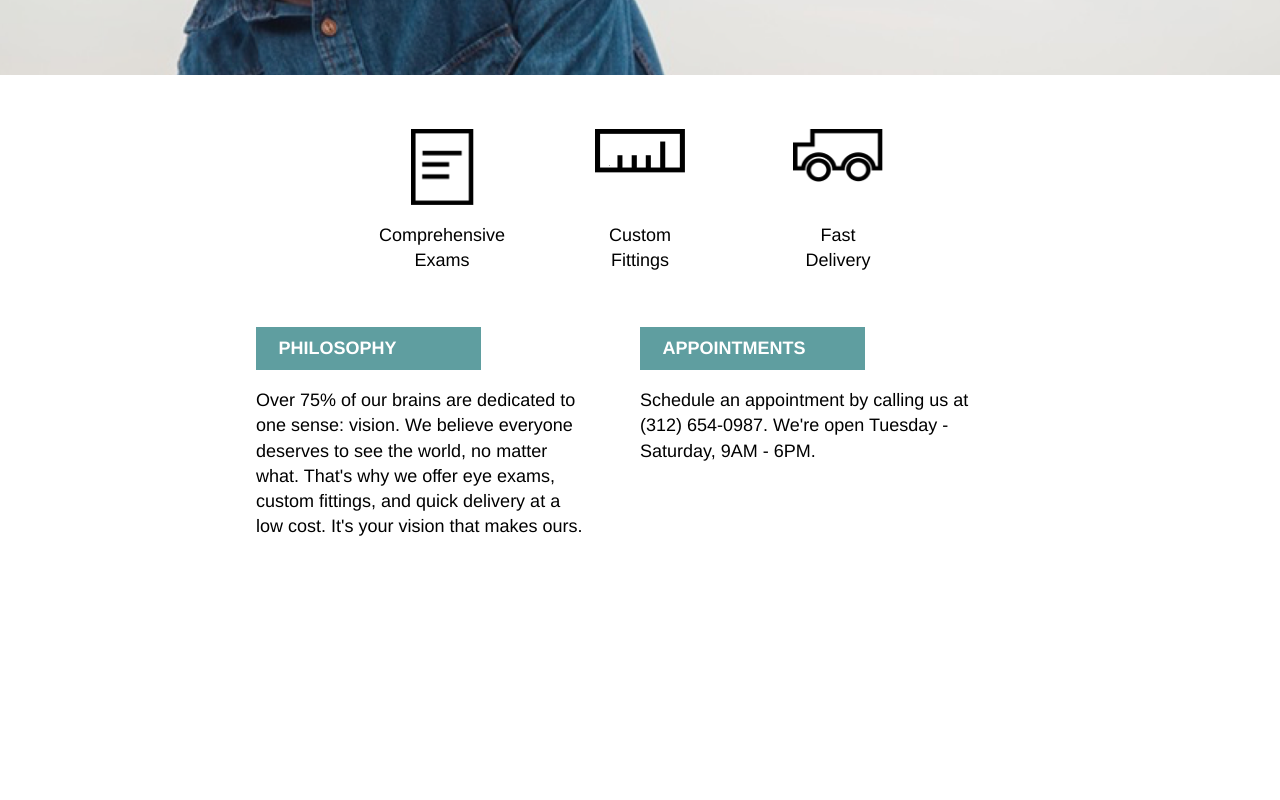
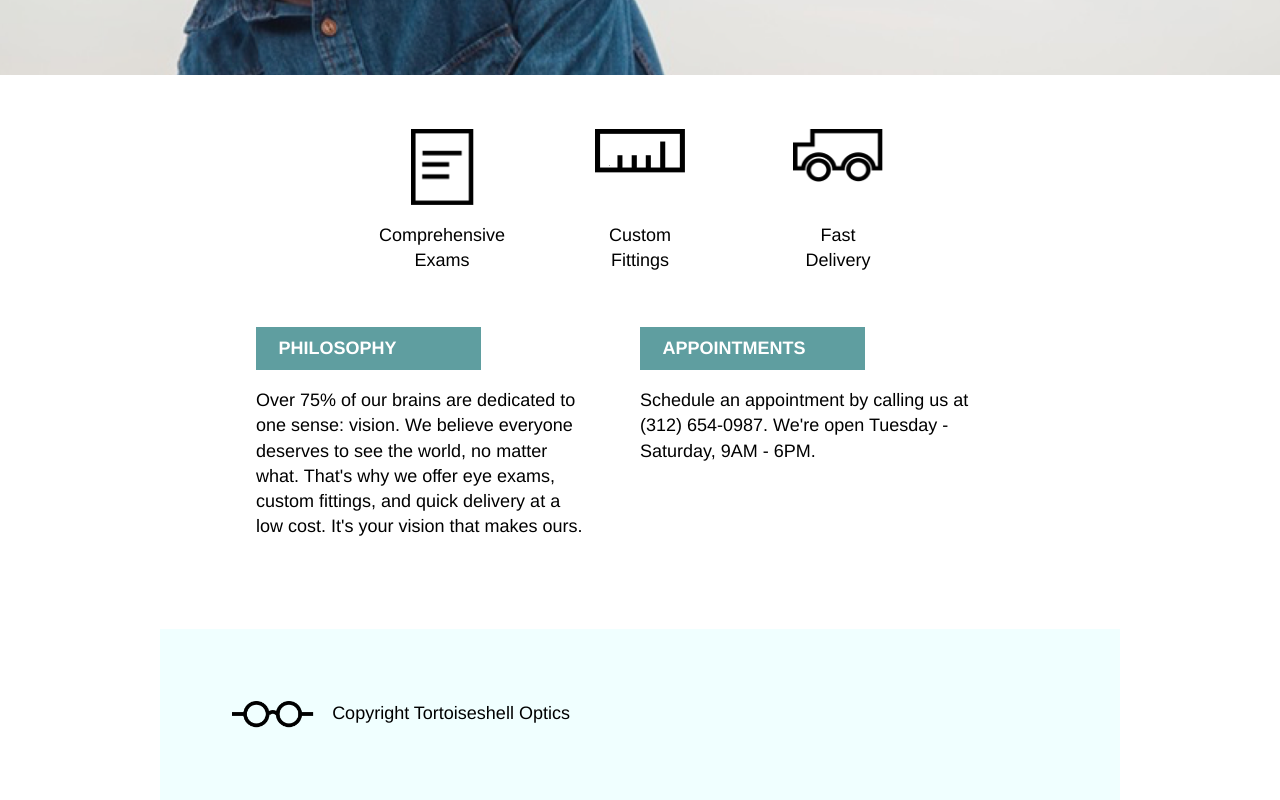
Before and after one commit to kayla-jolene/Tortoiseshell-Optics, a plain HTML site: page index.html in a window 1280 px wide. Shown: the part 483-1283 px from the top of the page. Before the commit the page ends 1112 px from the top, so only its background shows below. Drawn offline with Linux system fonts and the light colour scheme.

Commit message:
Footer HTML & CSS finished.

```diff
--- a/index.html
+++ b/index.html
@@ -67,8 +67,9 @@
 
 <!--Footer-->
 
-  <footer>
-
+  <footer class="footer container">
+    <img src="./resources/logo-black.png" alt="black glasses logo">
+    <span>Copyright Tortoiseshell Optics</span>
   </footer>
 
 </body>
--- a/resources/style.css
+++ b/resources/style.css
@@ -121,4 +121,17 @@ h2 {
 
 /*Footer*/
 
-.
+.footer {
+  background-color: azure;
+  display: flex;
+  flex-direction: row;
+}
+
+.footer img {
+  padding: 4rem 1rem 4rem 4rem;
+  height: 1.5rem;
+}
+
+.footer span {
+  padding: 4rem 0;
+}
```
